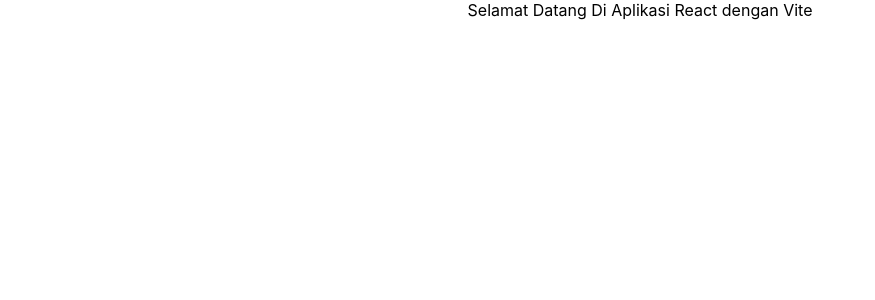
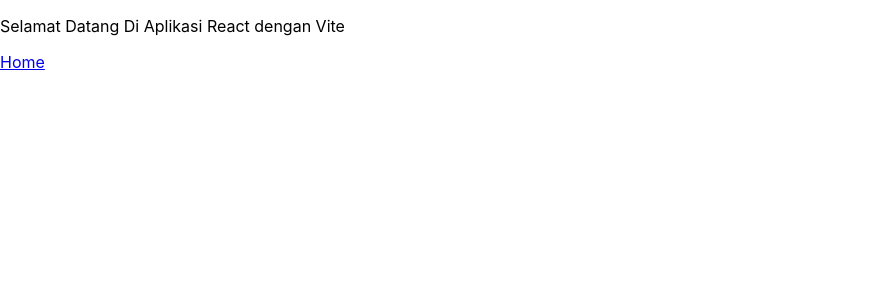
Before and after one commit to faldibule/vite-app, a React (Vite) app: page / in a window 1280 px wide. Shown: the top 300 px of the page, without its empty margins (0-875 px from the left). Built offline with nearby package versions, Linux system fonts and the light colour scheme.

Commit message:
Second Commit

```diff
--- a/package.json
+++ b/package.json
@@ -9,7 +9,8 @@
   },
   "dependencies": {
     "react": "^18.0.0",
-    "react-dom": "^18.0.0"
+    "react-dom": "^18.0.0",
+    "react-router-dom": "^6.3.0"
   },
   "devDependencies": {
     "@types/react": "^18.0.0",
--- a/src/App.jsx
+++ b/src/App.jsx
@@ -1,14 +1,10 @@
-import { useState } from 'react'
-import logo from './logo.svg'
-import './App.css'
-import Welocome from './Pages/Welocome'
+import ParentRoute from './Routes/ParentRoute'
 
 function App() {
-  const [count, setCount] = useState(0)
 
   return (
     <div className="App">
-      <Welocome />
+      <ParentRoute />
     </div>
   )
 }
--- /dev/null
+++ b/src/Pages/Home.jsx
@@ -0,0 +1,16 @@
+import React from 'react';
+import { Link } from 'react-router-dom';
+
+const Home = () => {
+    return (
+        <div>
+            <p>Ini Halaman Home</p>
+            <Link to="/">
+                Back
+            </Link>
+
+        </div>
+    );
+};
+
+export default Home;
--- a/src/Pages/Welocome.jsx
+++ b/src/Pages/Welocome.jsx
@@ -1,9 +1,13 @@
 import React from 'react';
+import { Link } from 'react-router-dom';
 
 const Welocome = () => {
     return (
         <div>
-            Selamat Datang Di Aplikasi React dengan Vite
+            <p>Selamat Datang Di Aplikasi React dengan Vite</p>
+            <Link to="/home">
+                Home
+            </Link>
         </div>
     );
 };
--- /dev/null
+++ b/src/Routes/ParentRoute.jsx
@@ -0,0 +1,21 @@
+import React from 'react';
+import {
+    BrowserRouter,
+    Routes,
+    Route,
+  } from "react-router-dom";
+import Home from '../Pages/Home';
+import Welocome from '../Pages/Welocome';
+const ParentRoute = () => {
+    return (
+        <BrowserRouter>
+            <Routes>
+                <Route path="/" element={<Welocome />} />
+                <Route path="/home" element={<Home />} />
+
+            </Routes>
+        </BrowserRouter>
+    );
+};
+
+export default ParentRoute;
```
Also changed, not shown: 1 other file (tests, documents, lock files or other folders).
